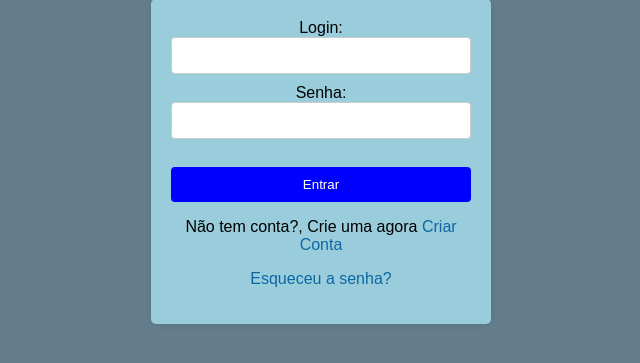
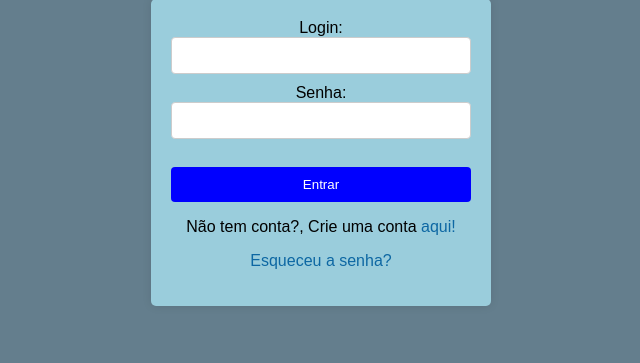
Before and after one commit to brunowan45/projetoa3, a PHP site: page /login.php in a window 1280 px wide. Shown: the part 159-522 px from the top of the page, without its empty margins (319-959 px from the left). Run offline with PHP 8.4, Linux system fonts and the light colour scheme.

Commit message:
Update login.php

```diff
--- a/login.php
+++ b/login.php
@@ -67,7 +67,7 @@
 			Login: <input type="text" name="login" required><br>
 			Senha: <input type="password" name="senha" required><br><br>
 			<input type="submit" name="entrar" value="Entrar">
-			<p>Não tem conta?, Crie uma agora <a href="cadastro.php">Criar Conta</a></p>
+			<p>Não tem conta?, Crie uma conta <a href="cadastro.php">aqui!</a></p>
 			<p><a href="alterarsenha2.php">Esqueceu a senha?</a></p>
 		</form>
 	</center>
```
